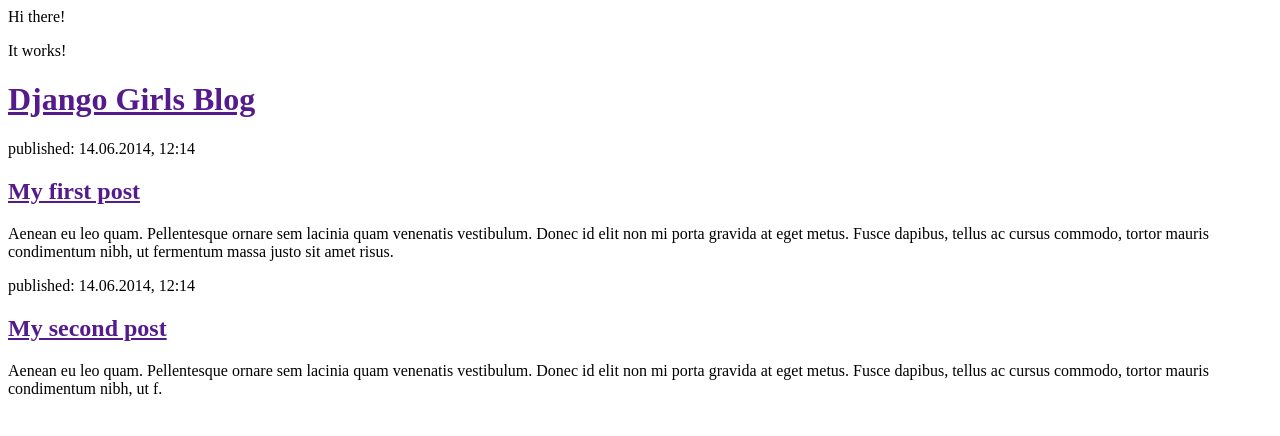
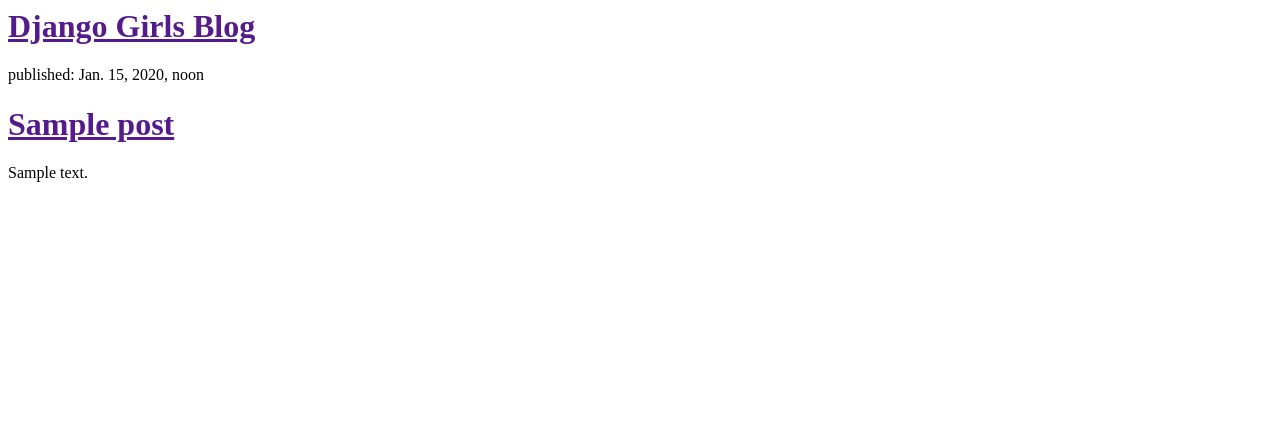
Before and after one commit to yanaviweber/my-first-blog_old, a Django app: page / in a window 1280 px wide. Shown: the top 436 px of the page. Run offline with Django 3.2, Linux system fonts and the light colour scheme; tables that the repository leaves empty hold one stand-in row (values such as "Sample post").

Commit message:
Modified templates to display posts from database.

```diff
--- a/blog/templates/blog/post_list.html
+++ b/blog/templates/blog/post_list.html
@@ -1,14 +1,22 @@
 <html>
 <title>Vika's blog</title>
 <body>
-	<p>Hi there!</p>
-	<p>It works!</p>
+	<!--<p>Hi there!</p>
+	<p>It works!</p> -->
 
 	<div>
 		<h1><a href="">Django Girls Blog</a></h1>
 	</div>
 
-	<div>
+    {% for post in posts %}
+		<div>
+			<p>published: {{ post.published_date }}</p>
+			<h1><a href="">{{ post.title }}</a></h1>
+			<p>{{ post.text|linebreaksbr }}</p>
+		</div>
+	{% endfor %}
+
+	<!-- <div>
 		<p>published: 14.06.2014, 12:14</p>
 		<h2><a href="">My first post</a></h2>
 		<p>Aenean eu leo quam. Pellentesque ornare sem lacinia quam venenatis vestibulum. Donec id elit non mi porta gravida at eget metus. Fusce dapibus, tellus ac cursus commodo, tortor mauris condimentum nibh, ut fermentum massa justo sit amet risus.</p>
@@ -18,6 +26,6 @@
 		<p>published: 14.06.2014, 12:14</p>
 		<h2><a href="">My second post</a></h2>
 		<p>Aenean eu leo quam. Pellentesque ornare sem lacinia quam venenatis vestibulum. Donec id elit non mi porta gravida at eget metus. Fusce dapibus, tellus ac cursus commodo, tortor mauris condimentum nibh, ut f.</p>
-	</div>
+	</div> -->
 </body>
 </html>
--- a/blog/views.py
+++ b/blog/views.py
@@ -1,6 +1,9 @@
 from django.shortcuts import render
+from django.utils import timezone
+from .models import Post
 
 # Create your views here.
 
 def post_list(request):
-	return render(request, 'blog/post_list.html', {})
+	posts = Post.objects.filter(published_date__lte=timezone.now()).order_by('published_date')
+	return render(request, 'blog/post_list.html', {'posts':posts})
```
